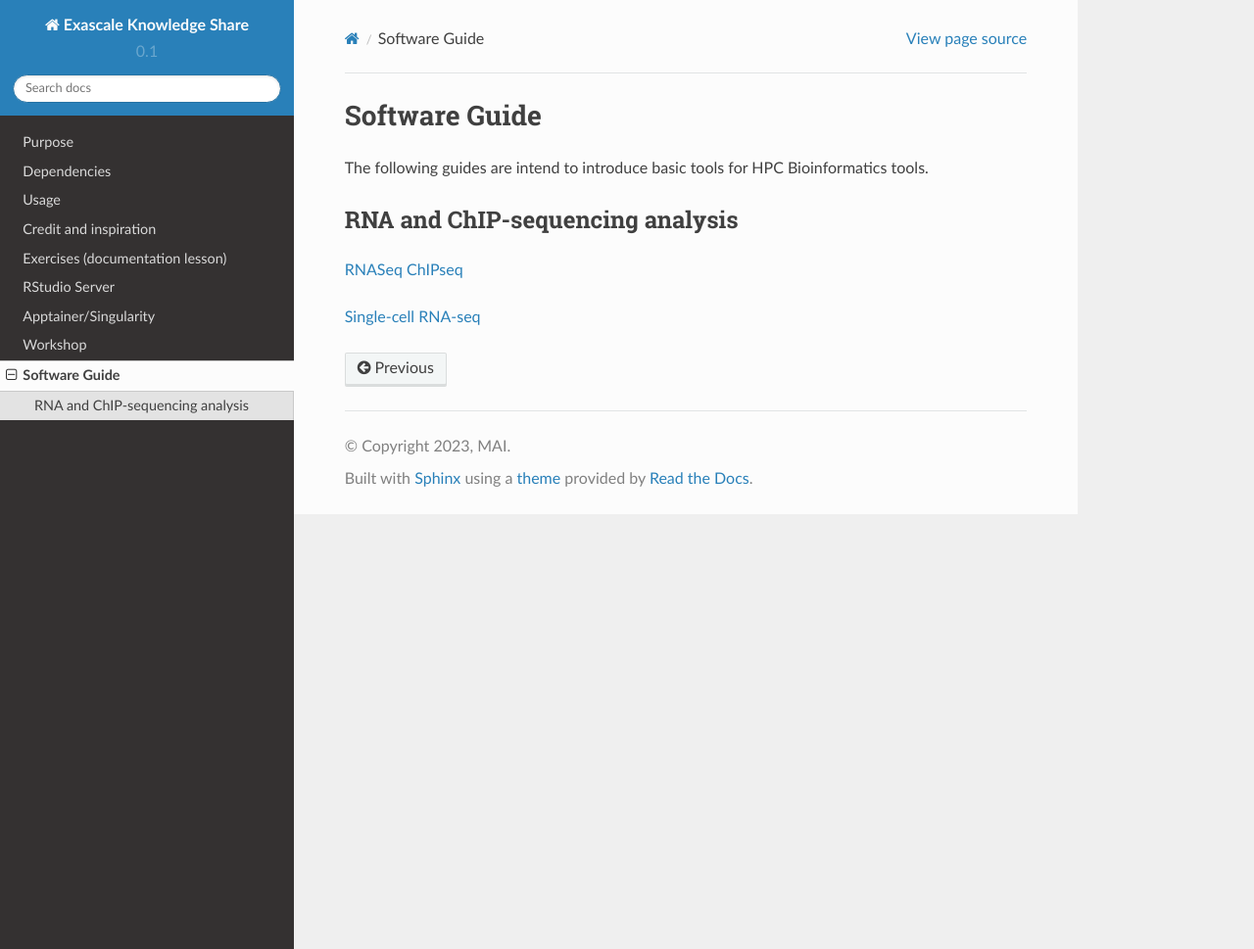
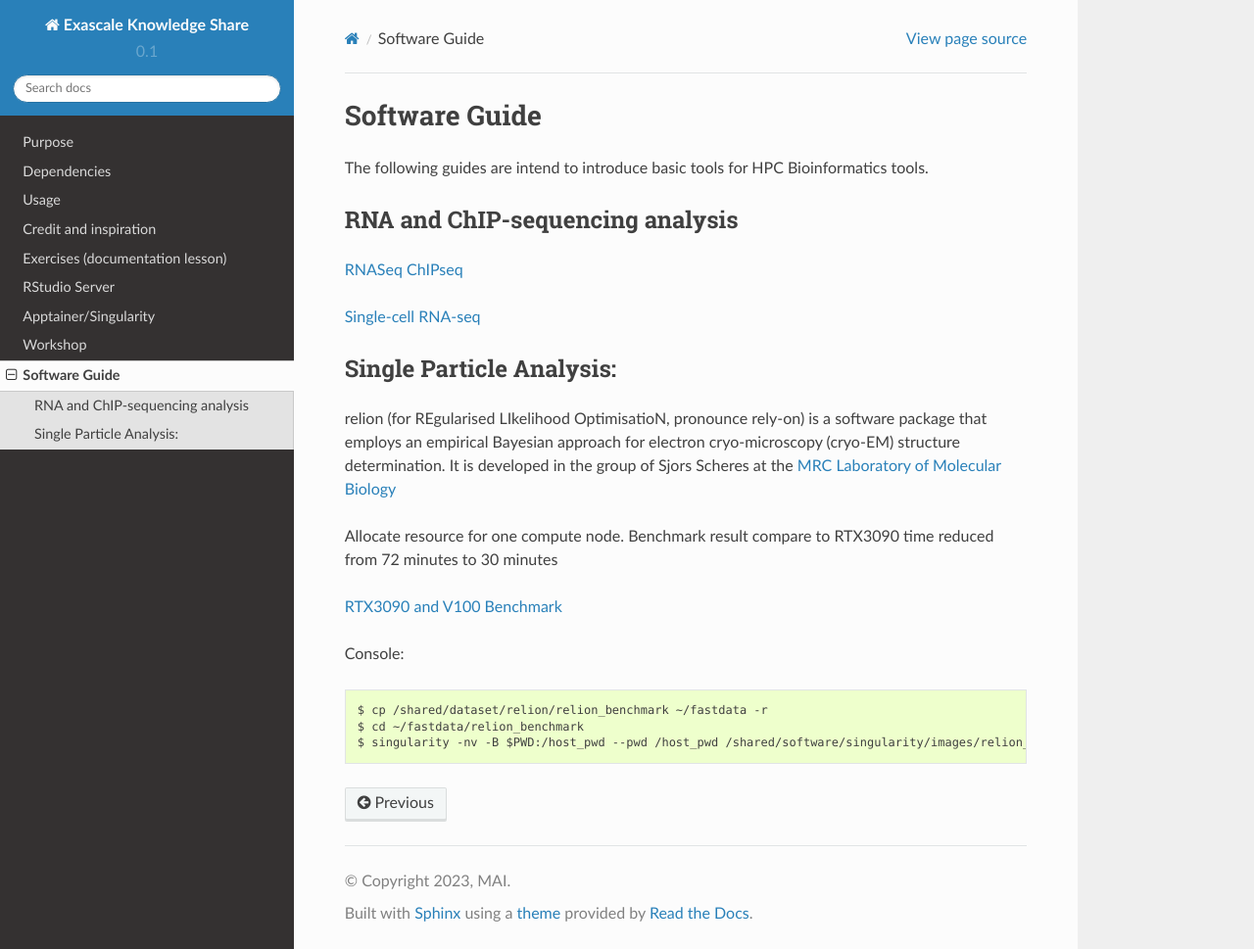
Before and after one commit to ai-hpc-mu/document, a Sphinx documentation site: the page built from doc/swguide.rst, in a window 1280 px wide and 969 px high. Shown: the whole window at 98% size. Built offline with Sphinx 7.4.7 and the Read the Docs theme 2.0.0, drawn with Linux system fonts in a browser that asks for light colours.

Commit message:
Add Relion3

```diff
--- a/doc/swguide.rst
+++ b/doc/swguide.rst
@@ -8,3 +8,19 @@ RNA and ChIP-sequencing analysis
 `RNASeq ChIPseq <https://github.com/vclabsysbio/AI-MD_RNASeq_ChIPseq>`_
 
 `Single-cell RNA-seq <https://github.com/vclabsysbio/AI-MD_scRNAseq>`_
+
+Single Particle Analysis:
+-------------------------
+relion (for REgularised LIkelihood OptimisatioN, pronounce rely-on) is a software package that employs an empirical Bayesian approach for electron cryo-microscopy (cryo-EM) structure determination. It is developed in the group of Sjors Scheres at the `MRC Laboratory of Molecular Biology <https://relion.readthedocs.io/en/release-4.0/index.html>`_
+
+Allocate resource for one compute node.
+Benchmark result compare to RTX3090 time reduced from 72 minutes to 30 minutes
+
+`RTX3090 and V100 Benchmark <https://www.linuxvixion.com/blog/relion-fastest-ever-benchmark/>`_
+
+Console::
+
+
+$ cp /shared/dataset/relion/relion_benchmark ~/fastdata -r
+$ cd ~/fastdata/relion_benchmark
+$ singularity -nv -B $PWD:/host_pwd --pwd /host_pwd /shared/software/singularity/images/relion_3.1.3.srun_relion.sh
```
